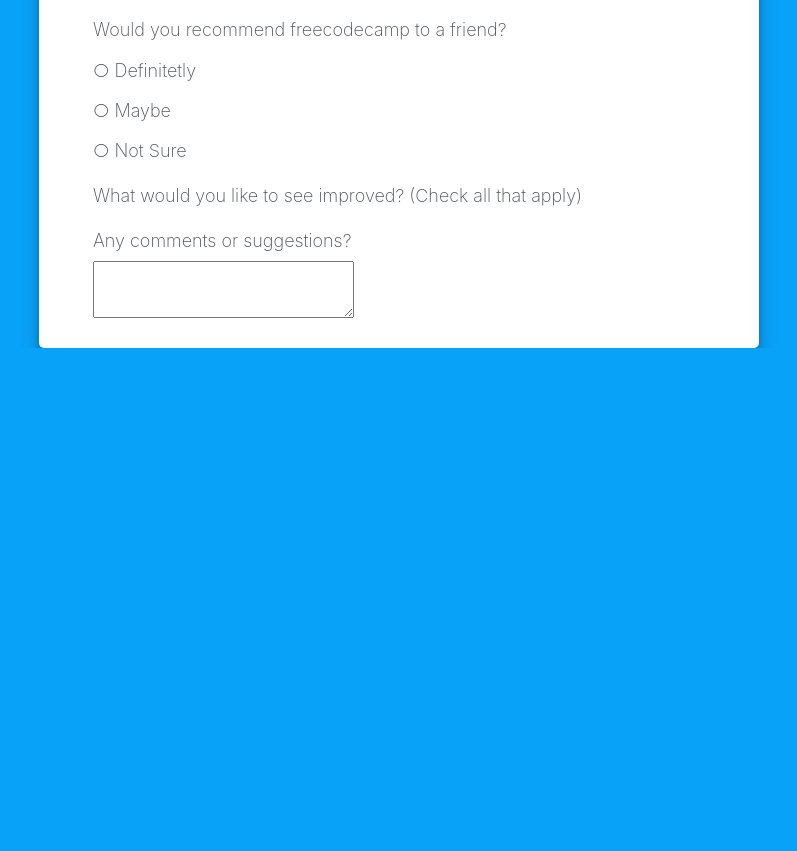
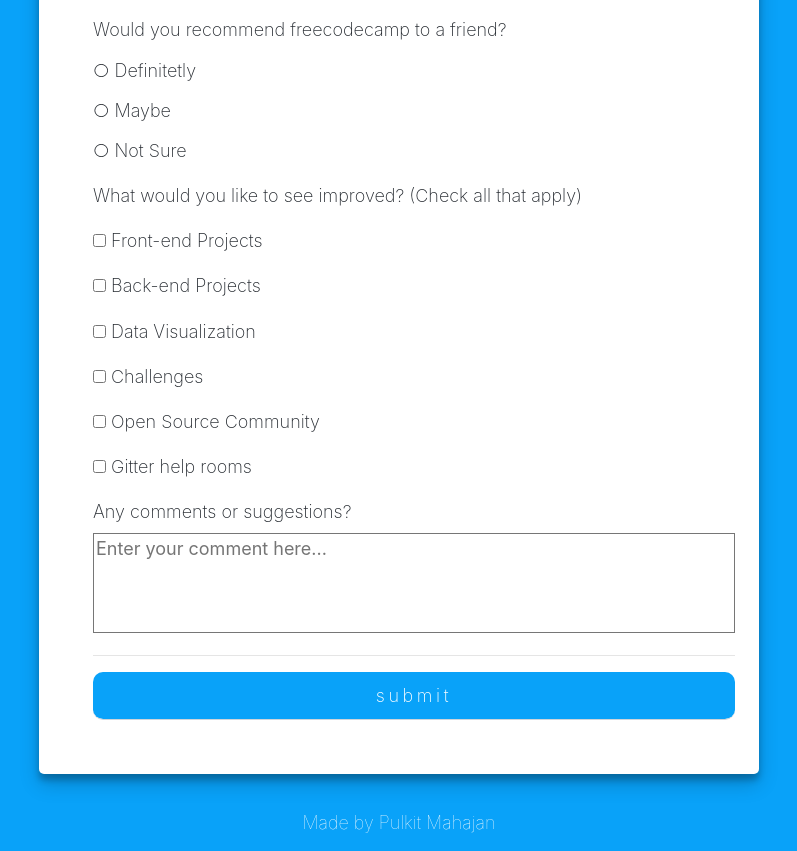
Before and after one commit to mahahahajan/SurveyForm, a plain HTML site: page index.html in a window 1280 px wide. Shown: the part 634-1485 px from the top of the page, without its empty margins (241-1038 px from the left). Before the commit the page ends 982 px from the top, so only its background shows below. Drawn offline with nearby package versions, Linux system fonts and the light colour scheme.

Commit message:
Finished

```diff
--- a/index.html
+++ b/index.html
@@ -1,19 +1,23 @@
   <!doctype html>
   <html lang="en">
+
     <head>
       <!-- Required meta tags -->
       <meta charset="utf-8">
       <meta name="viewport" content="width=device-width, initial-scale=1, shrink-to-fit=no">
-      <meta name="author" content="Pulkit Mahajan"/>
-      <meta name="copyright" content="Copyright (c) 2019 Pulkit Mahajan"/>
+      <meta name="author" content="Pulkit Mahajan" />
+      <meta name="copyright" content="Copyright (c) 2019 Pulkit Mahajan" />
       <meta name="description" content="Hello, world!">
       <!-- Bootstrap CSS -->
-      <link rel="stylesheet" href="https://stackpath.bootstrapcdn.com/bootstrap/4.3.1/css/bootstrap.min.css" integrity="sha384-ggOyR0iXCbMQv3Xipma34MD+dH/1fQ784/j6cY/iJTQUOhcWr7x9JvoRxT2MZw1T" crossorigin="anonymous">
+      <link rel="stylesheet" href="https://stackpath.bootstrapcdn.com/bootstrap/4.3.1/css/bootstrap.min.css"
+        integrity="sha384-ggOyR0iXCbMQv3Xipma34MD+dH/1fQ784/j6cY/iJTQUOhcWr7x9JvoRxT2MZw1T" crossorigin="anonymous">
       <link rel="stylesheet" href="https://fonts.googleapis.com/icon?family=Material+Icons">
-      <link href="https://fonts.googleapis.com/css?family=Oxygen|Roboto|Rubik|Ubuntu|Source+Sans+Pro&display=swap" rel="stylesheet">
+      <link href="https://fonts.googleapis.com/css?family=Oxygen|Roboto|Rubik|Ubuntu|Source+Sans+Pro&display=swap"
+        rel="stylesheet">
       <link rel="stylesheet" type="text/css" href="style.css">
       <title>Hello, world!</title>
     </head>
+
     <body>
       <!-- Title -->
       <header>
@@ -29,7 +33,8 @@
           <input id="email" type="email" placeholder="Enter your email" required> <!-- Validate with email-->
 
           <label id="number-label">Age (optional)</label>
-          <input id="number" type="number" placeholder="Age" min="0" max="150" > <!-- optional and validates for numeric input-->
+          <input id="number" type="number" placeholder="Age" min="0" max="150">
+          <!-- optional and validates for numeric input-->
 
           <label id="dropdown-label">Which option best describes your current role?</label>
           <!--Dropdown id="dropwdown"-->
@@ -64,10 +69,37 @@
 
           <label id="checkbox-label">What would you like to see improved? (Check all that apply) </label>
           <!--checkboxes with value attribute-->
+          <label>
+            <input name="prefer" value="front-end-projects" type="checkbox" class="input-checkbox"> Front-end Projects</label>
+          <label>
+            <input name="prefer" value="back-end-projects" type="checkbox" class="input-checkbox"> Back-end Projects</label>
+
+          <label>
+            <input name="prefer" value="data-visualization" type="checkbox" class="input-checkbox">
+            Data Visualization
+          </label>
+          <label>
+            <input name="prefer" value="challenges" type="checkbox" class="input-checkbox">
+            Challenges
+          </label>
+          <label>
+            <input name="prefer" value="open-source" type="checkbox" class="input-checkbox">
+            Open Source Community
+          </label>
+          <label>
+            <input name="prefer" value="help-rooms" type="checkbox" class="input-checkbox">
+            Gitter help rooms
+          </label>
+
+
+
+
 
           <label id="additional-label">Any comments or suggestions?</label>
-          <textarea> </textarea>
+          <textarea placeholder="Enter your comment here..."></textarea>
 
+          <hr>
+          <input type="submit" id="submit" value="submit">
           <!--Submit button-->
         </form>
 
@@ -80,10 +112,17 @@
 
       <!-- Optional JavaScript -->
       <!-- jQuery first, then Popper.js, then Bootstrap JS -->
-      <script src="https://code.jquery.com/jquery-3.3.1.slim.min.js" integrity="sha384-q8i/X+965DzO0rT7abK41JStQIAqVgRVzpbzo5smXKp4YfRvH+8abtTE1Pi6jizo" crossorigin="anonymous"></script>
-      <script src="https://cdnjs.cloudflare.com/ajax/libs/popper.js/1.14.7/umd/popper.min.js" integrity="sha384-UO2eT0CpHqdSJQ6hJty5KVphtPhzWj9WO1clHTMGa3JDZwrnQq4sF86dIHNDz0W1" crossorigin="anonymous"></script>
-      <script src="https://stackpath.bootstrapcdn.com/bootstrap/4.3.1/js/bootstrap.min.js" integrity="sha384-JjSmVgyd0p3pXB1rRibZUAYoIIy6OrQ6VrjIEaFf/nJGzIxFDsf4x0xIM+B07jRM" crossorigin="anonymous"></script>
+      <script src="https://code.jquery.com/jquery-3.3.1.slim.min.js"
+        integrity="sha384-q8i/X+965DzO0rT7abK41JStQIAqVgRVzpbzo5smXKp4YfRvH+8abtTE1Pi6jizo" crossorigin="anonymous">
+      </script>
+      <script src="https://cdnjs.cloudflare.com/ajax/libs/popper.js/1.14.7/umd/popper.min.js"
+        integrity="sha384-UO2eT0CpHqdSJQ6hJty5KVphtPhzWj9WO1clHTMGa3JDZwrnQq4sF86dIHNDz0W1" crossorigin="anonymous">
+      </script>
+      <script src="https://stackpath.bootstrapcdn.com/bootstrap/4.3.1/js/bootstrap.min.js"
+        integrity="sha384-JjSmVgyd0p3pXB1rRibZUAYoIIy6OrQ6VrjIEaFf/nJGzIxFDsf4x0xIM+B07jRM" crossorigin="anonymous">
+      </script>
       <script defer src="https://code.getmdl.io/1.3.0/material.min.js"></script>
       <script src="https://cdn.freecodecamp.org/testable-projects-fcc/v1/bundle.js"></script>
     </body>
+
   </html>
--- a/style.css
+++ b/style.css
@@ -1,3 +1,6 @@
+:root{
+    --white: white;
+}
 body {
     text-align: center;
     background-color: #09A2F9;
@@ -6,6 +9,7 @@ body {
     font-family: -apple-system, BlinkMacSystemFont, 'Segoe UI', Roboto, Oxygen, Ubuntu, Cantarell, 'Open Sans', 'Helvetica Neue', sans-serif;
     font-size: 18px;
     font-weight: 100 !important;
+
     line-height: 1.4;
 }
 header {
@@ -22,14 +26,15 @@ h1 {
 }
 
 main {
-    background-color: white;
-    color: #495057;
+    background-color: var(--white);
+    color: #252A30;
     margin: auto;
     min-width: 360px;
     max-width: 720px;
     border-radius: 5px;
     padding: 1.5rem;
     box-shadow: 0 10px 20px rgba(0, 0, 0, 0.19), 0 6px 6px rgba(0, 0, 0, 0.23);
+
 }
 
 form {
@@ -51,7 +56,7 @@ form input {
     height: 3rem;
     padding: 0.375rem 0.75rem;
     color: #495057;
-    background-color: white;
+    background-color: var(--white);
     background-clip: padding-box;
     border: none;
     border-bottom: 1px solid #ced4da;
@@ -62,10 +67,11 @@ form input {
 #copyright {
     font-size: 18px;
     text-align: center;
+
 }
 
 footer {
-    position: fixed;
+   margin-top: 2em;
     left: 0;
     bottom: 0;
     right: 0;
@@ -73,25 +79,23 @@ footer {
     margin-right: auto;
     max-width: 720px;
 
+
 }
 input:focus,
 select:focus,
-textarea:focus,
 button:focus {
     outline: none;
     border-bottom: 1px solid  #09A2F9;
 }
 input:active,
 select:active,
-textarea:active,
 button:active {
-
     border-bottom: 1px solid  #09A2F9;
 }
 select{
     width: 100%;
     height: 3rem;
-    background-color: white;
+    background-color: var(--white);
     border: none;
     border-radius: 0 !important;
     border-bottom: 1px solid #ced4da;
@@ -107,6 +111,17 @@ input[type="radio"]{
     opacity: 0;
     visibility: hidden;
 }
+input[type="checkbox"]{
+    width: auto;
+    height: auto;
+    display: inline;
+    margin: auto;
+}
+form input[type="checkbox"]:checked{
+
+    color:red;
+    background-color: #09A2F9;
+}
 .radioButtons input  + span:before{
     content: "\25CB";
 }
@@ -114,3 +129,17 @@ input[type="radio"]:checked  + span:before{
     content: "\25CF";
     color: #09A2F9;
 }
+textarea{
+    resize: none;
+    width: 100%;
+    height: 100px;
+    background-color: var(--white);
+    color: #252A30 !important;
+}
+
+#submit{
+    background-color: #09A2F9;
+    border-radius: 10px;
+    color: white;
+    letter-spacing: .2em;
+}
```
